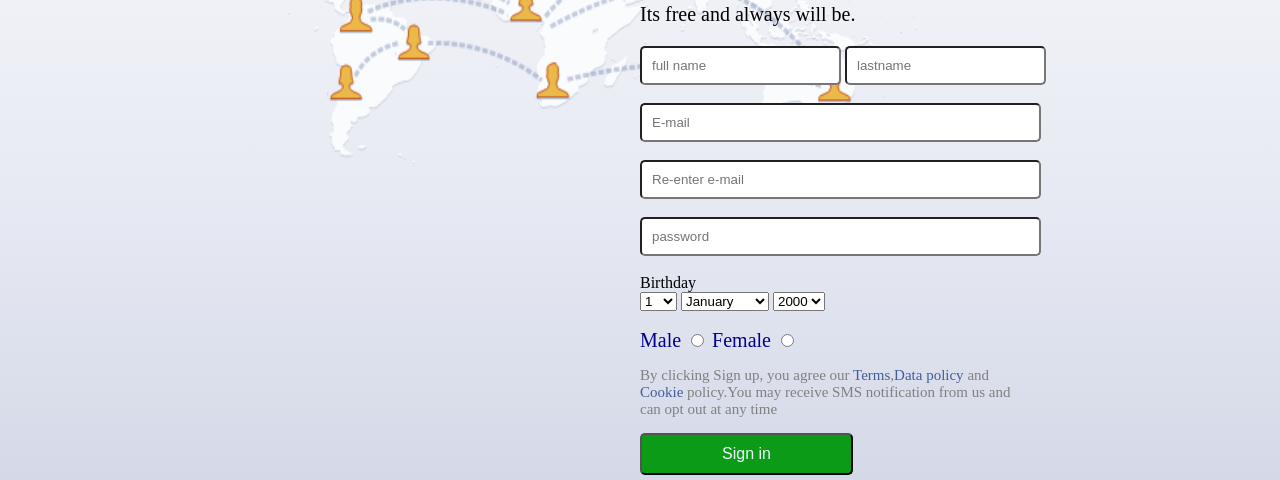
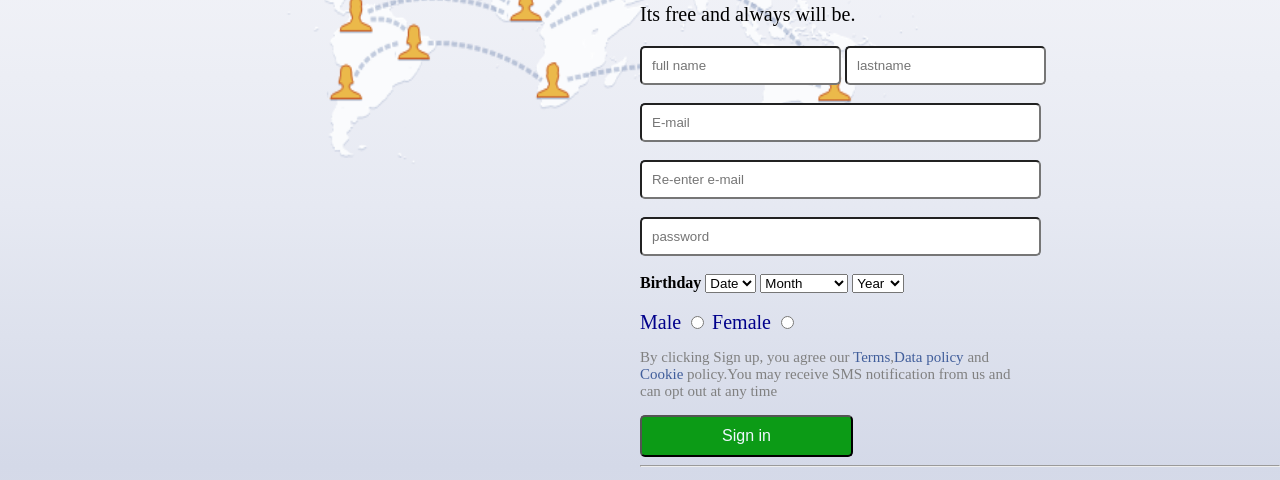
Before and after one commit to Ammudivya/facebookpage, a plain HTML site: page index.htm in a window 1280 px wide. Shown: the part 314-794 px from the top of the page. Drawn offline with Linux system fonts and the light colour scheme.

Commit message:
Update index.htm

```diff
--- a/index.htm
+++ b/index.htm
@@ -247,8 +247,9 @@
                     <input class="two" type="text" placeholder="Re-enter e-mail" required><br><br>
                     <input class="two" type="password" placeholder="password" required><br><br>
                    <label>
-                       Birthday<br>
+                       <b>Birthday</b>
                    <select name="Date">
+                        <option>Date</option>
                        <option>1</option>
                        <option>2</option>
                        <option>3</option>
@@ -283,6 +284,7 @@
 
                    </select>
                    <select name="month">Month
+                        <option>Month</option>
 
                         <option>January</option>
                         <option>February</option>
@@ -297,7 +299,8 @@
                        <option>November</option>
                      <option>December</option>
                    </select>
-                   <select>Year
+                   <select name="year">
+                        <option>Year</option>
                        <option>2000</option>
                      <option>1999</option>
                        <option>1998</option>
```
